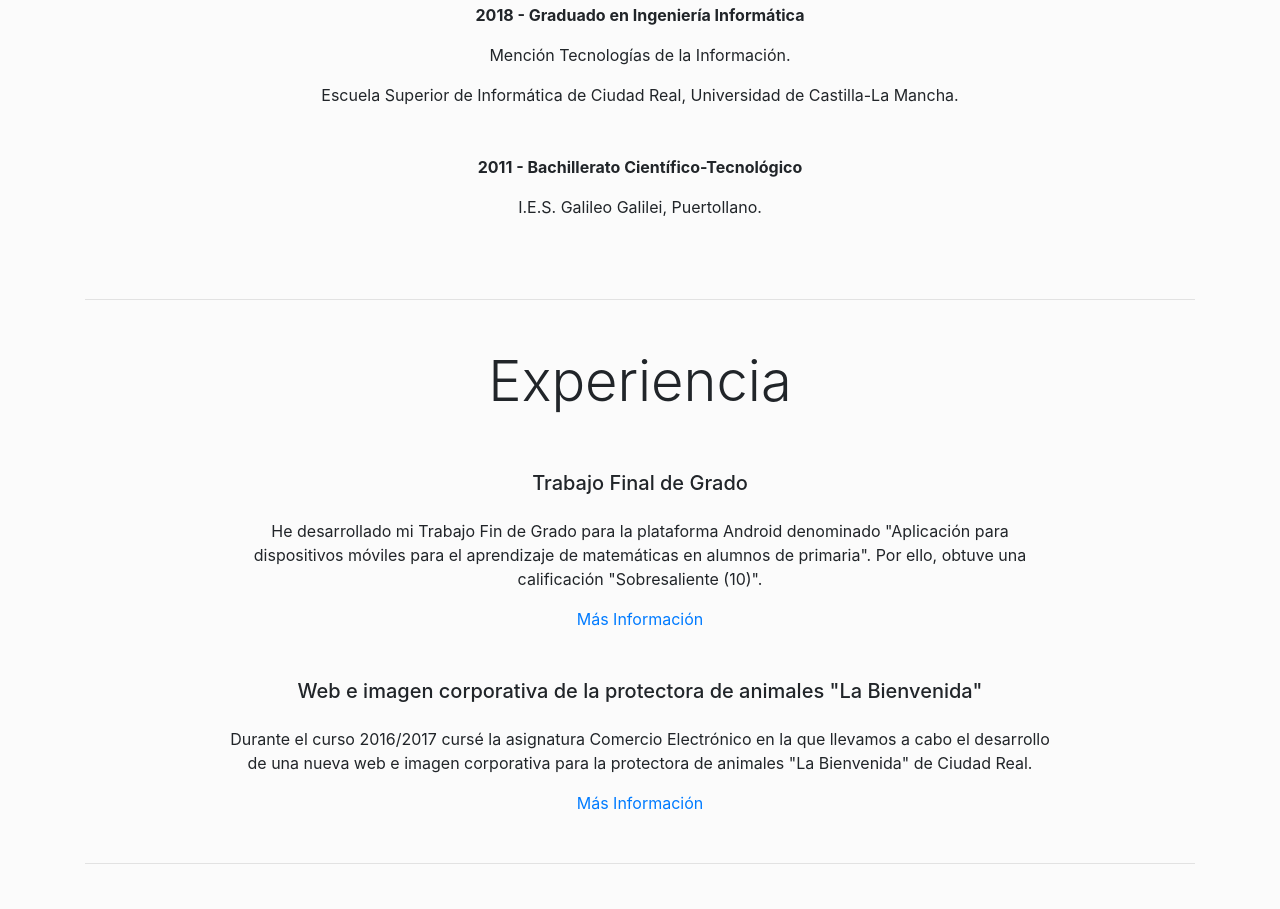
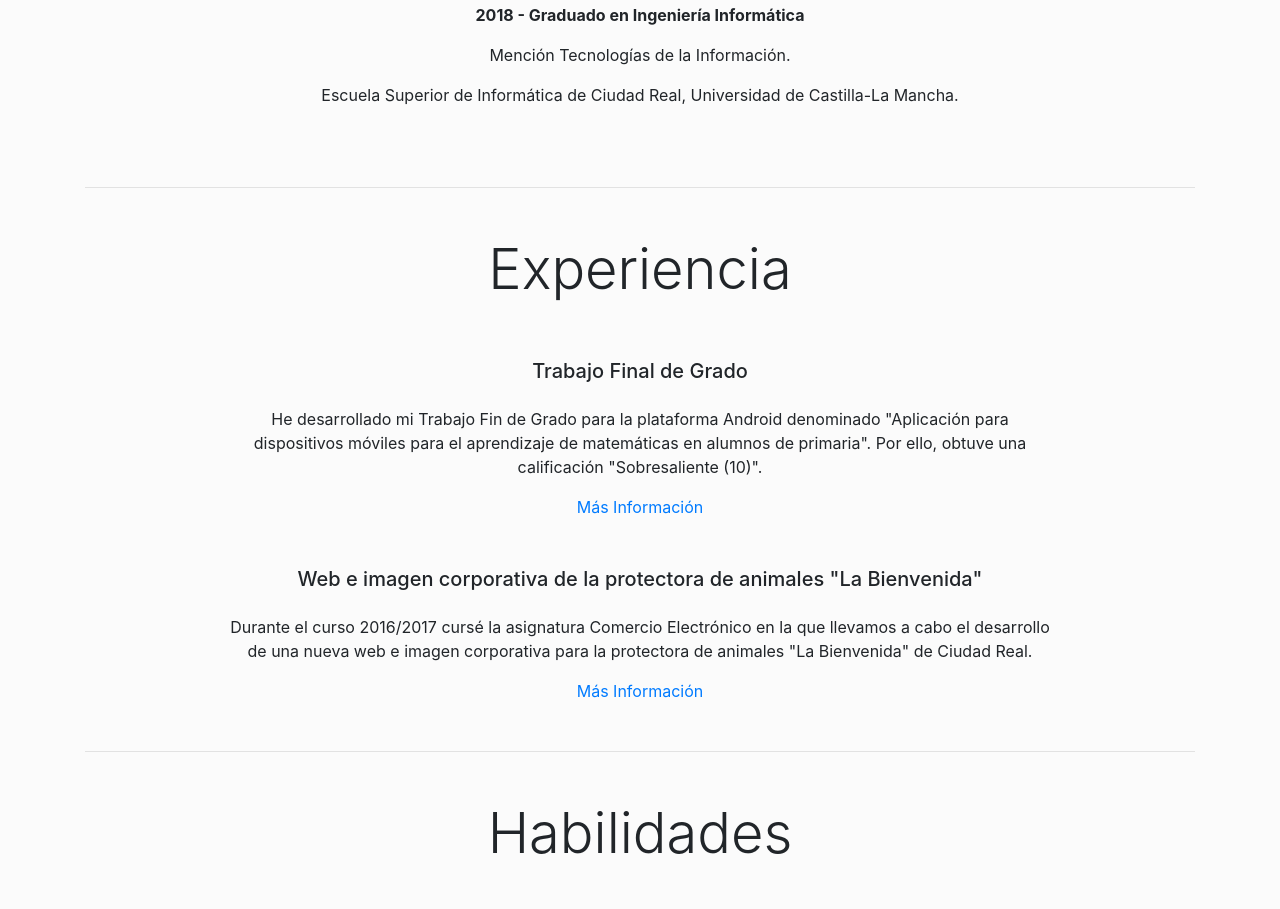
Before and after one commit to JaimePerezS/JaimePerezS.github.io, a plain HTML site: page index.html in a window 1280 px wide. Shown: the part 1176-2085 px from the top of the page. Drawn offline with nearby package versions, Linux system fonts and the light colour scheme.

Commit message:
Update index.html

```diff
--- a/index.html
+++ b/index.html
@@ -105,12 +105,6 @@
           <p><strong>2018 - Graduado en Ingeniería Informática</strong></p>
           <p>Mención Tecnologías de la Información.</p>
           <p>Escuela Superior de Informática de Ciudad Real, Universidad de Castilla-La Mancha.</p>
-        </div>
-      </div>
-      <div class="row featurette">
-        <div class="col-md-9 col-center text-center mt-3 mb-3">
-          <p><strong>2011 - Bachillerato Científico-Tecnológico</strong></p>
-          <p>I.E.S. Galileo Galilei, Puertollano.</p>
         </div>
       </div>
 
```
